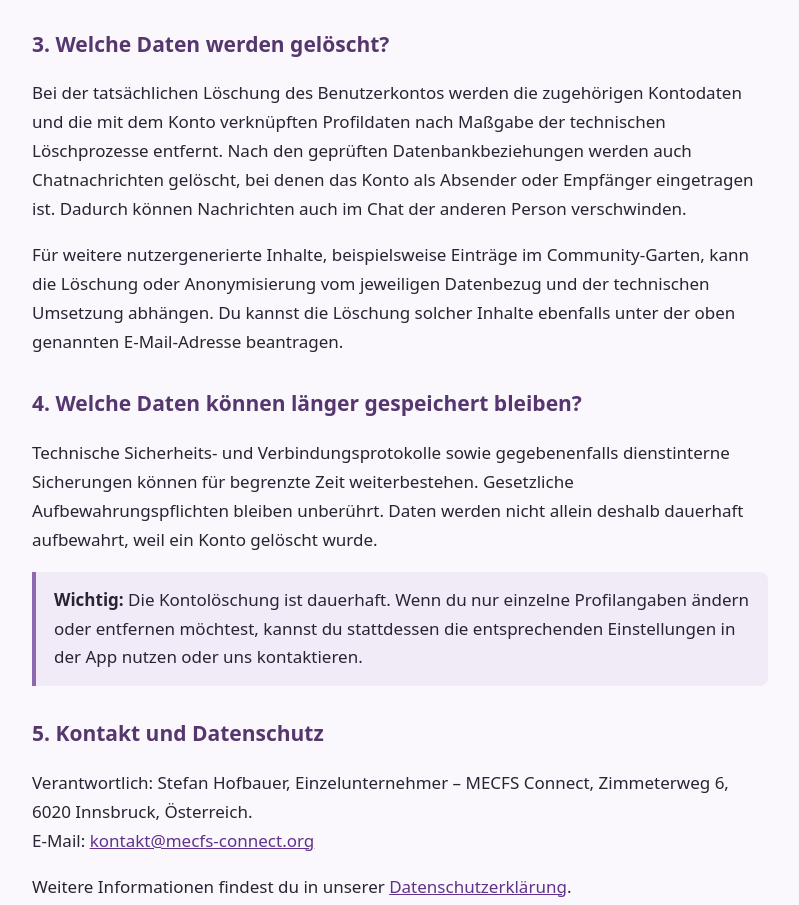
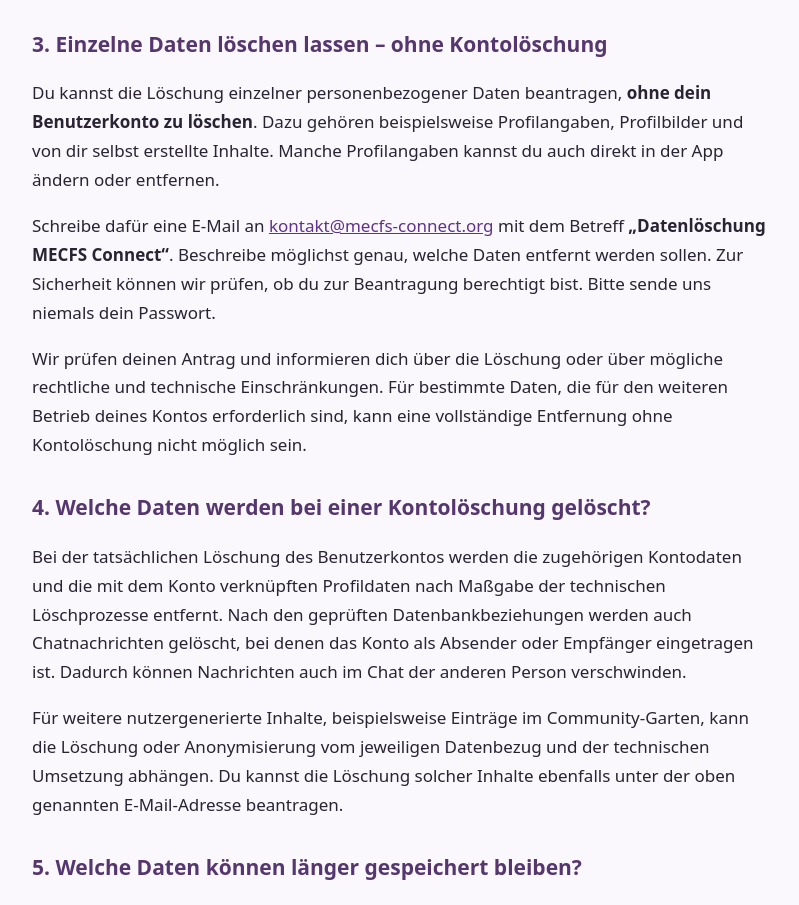
Before and after one commit to stefanhofbauer0104-star/mecfs-connect-website, a plain HTML site: page konto-loeschen.html in a window 1280 px wide. Shown: the part 726-1631 px from the top of the page, without its empty margins (240-1039 px from the left). Drawn offline with Linux system fonts and the light colour scheme.

Commit message:
Add files via upload

```diff
--- a/konto-loeschen.html
+++ b/konto-loeschen.html
@@ -22,13 +22,17 @@
 <p>Wenn du die Löschfunktion nicht findest oder keinen Zugriff mehr auf dein Konto hast, nutze den alternativen Weg unten.</p>
 <h2>2. Löschung per E-Mail beantragen</h2>
 <p>Schreibe eine E-Mail an <a href="mailto:kontakt@mecfs-connect.org?subject=Kontol%C3%B6schung%20MECFS%20Connect">kontakt@mecfs-connect.org</a> mit dem Betreff <strong>„Kontolöschung MECFS Connect“</strong>. Bitte gib die E-Mail-Adresse an, mit der du dich registriert hast. Wir können zur Verhinderung unberechtigter Löschungen eine Bestätigung deiner Kontoinhaberschaft verlangen. Sende uns niemals dein Passwort.</p>
-    <h2>3. Welche Daten werden gelöscht?</h2>
+<h2>3. Einzelne Daten löschen lassen – ohne Kontolöschung</h2>
+<p>Du kannst die Löschung einzelner personenbezogener Daten beantragen, <strong>ohne dein Benutzerkonto zu löschen</strong>. Dazu gehören beispielsweise Profilangaben, Profilbilder und von dir selbst erstellte Inhalte. Manche Profilangaben kannst du auch direkt in der App ändern oder entfernen.</p>
+<p>Schreibe dafür eine E-Mail an <a href="mailto:kontakt@mecfs-connect.org?subject=Datenl%C3%B6schung%20MECFS%20Connect">kontakt@mecfs-connect.org</a> mit dem Betreff <strong>„Datenlöschung MECFS Connect“</strong>. Beschreibe möglichst genau, welche Daten entfernt werden sollen. Zur Sicherheit können wir prüfen, ob du zur Beantragung berechtigt bist. Bitte sende uns niemals dein Passwort.</p>
+<p>Wir prüfen deinen Antrag und informieren dich über die Löschung oder über mögliche rechtliche und technische Einschränkungen. Für bestimmte Daten, die für den weiteren Betrieb deines Kontos erforderlich sind, kann eine vollständige Entfernung ohne Kontolöschung nicht möglich sein.</p>
+<h2>4. Welche Daten werden bei einer Kontolöschung gelöscht?</h2>
 <p>Bei der tatsächlichen Löschung des Benutzerkontos werden die zugehörigen Kontodaten und die mit dem Konto verknüpften Profildaten nach Maßgabe der technischen Löschprozesse entfernt. Nach den geprüften Datenbankbeziehungen werden auch Chatnachrichten gelöscht, bei denen das Konto als Absender oder Empfänger eingetragen ist. Dadurch können Nachrichten auch im Chat der anderen Person verschwinden.</p>
 <p>Für weitere nutzergenerierte Inhalte, beispielsweise Einträge im Community-Garten, kann die Löschung oder Anonymisierung vom jeweiligen Datenbezug und der technischen Umsetzung abhängen. Du kannst die Löschung solcher Inhalte ebenfalls unter der oben genannten E-Mail-Adresse beantragen.</p>
-    <h2>4. Welche Daten können länger gespeichert bleiben?</h2>
+<h2>5. Welche Daten können länger gespeichert bleiben?</h2>
 <p>Technische Sicherheits- und Verbindungsprotokolle sowie gegebenenfalls dienstinterne Sicherungen können für begrenzte Zeit weiterbestehen. Gesetzliche Aufbewahrungspflichten bleiben unberührt. Daten werden nicht allein deshalb dauerhaft aufbewahrt, weil ein Konto gelöscht wurde.</p>
 <div class="note"><strong>Wichtig:</strong> Die Kontolöschung ist dauerhaft. Wenn du nur einzelne Profilangaben ändern oder entfernen möchtest, kannst du stattdessen die entsprechenden Einstellungen in der App nutzen oder uns kontaktieren.</div>
-    <h2>5. Kontakt und Datenschutz</h2>
+<h2>6. Kontakt und Datenschutz</h2>
 <p>Verantwortlich: Stefan Hofbauer, Einzelunternehmer – MECFS Connect, Zimmeterweg 6, 6020 Innsbruck, Österreich.<br>E-Mail: <a href="mailto:kontakt@mecfs-connect.org">kontakt@mecfs-connect.org</a></p>
 <p>Weitere Informationen findest du in unserer <a href="/datenschutz.html">Datenschutzerklärung</a>.</p>
 <p><small>Stand: 18. November 2026</small></p>
```
Lines whose indentation alone changed are shown as unchanged.
